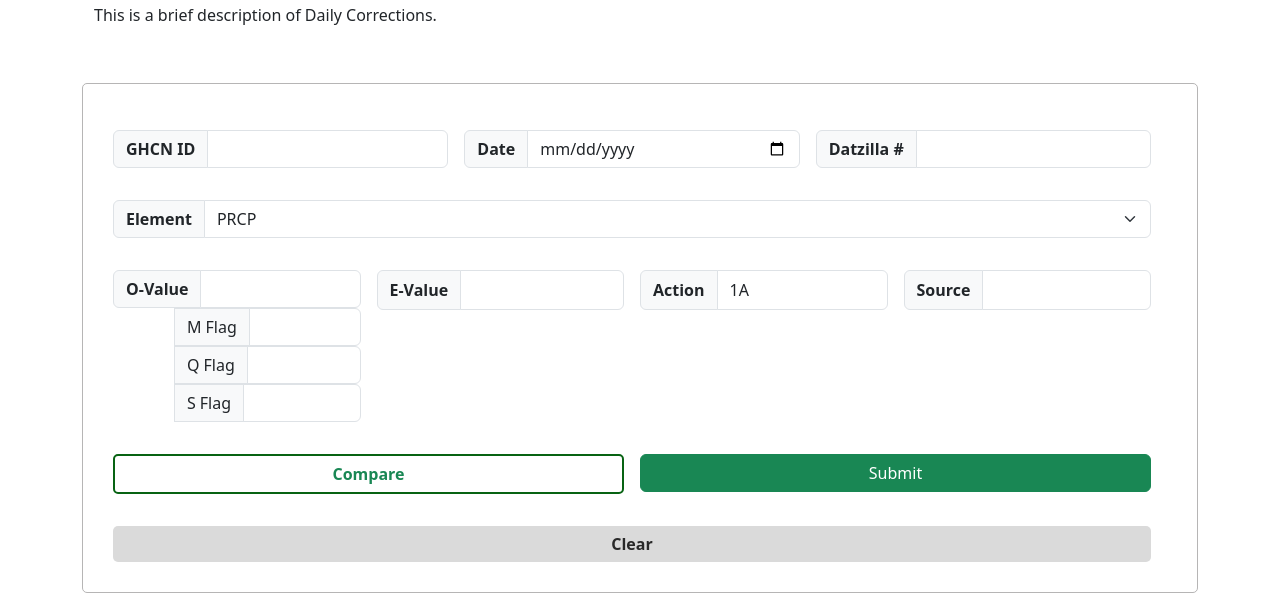
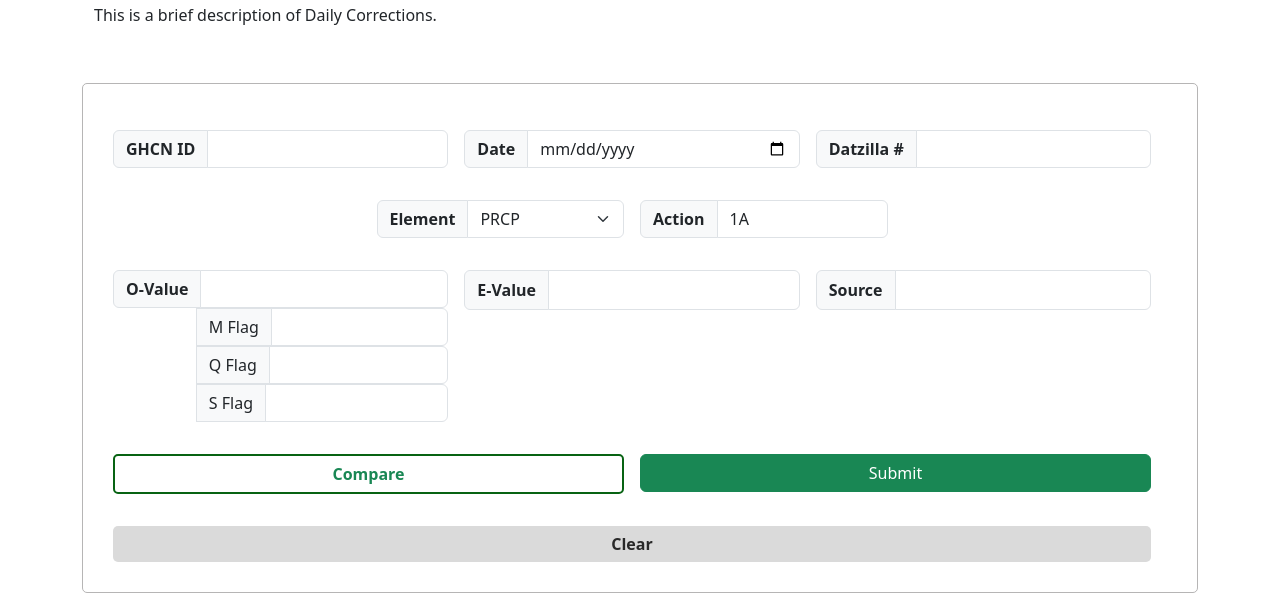
Before and after one commit to shardaedouglas/Weather, a Flask app: page /corrections/daily in a window 1280 px wide. Shown: the part 238-831 px from the top of the page. Run offline with Flask 3, Linux system fonts and the light colour scheme; some libraries are stand-ins or nearby versions.

Commit message:
Attempt at rearranging daily correction page

```diff
--- a/app/templates/corrections/forms/daily_correction_form.html
+++ b/app/templates/corrections/forms/daily_correction_form.html
@@ -29,18 +29,28 @@
                 {{daily_form.datzilla_number(class_='form-control')}}
             </div>
         </div>
-        <div class="row g-3" >
-            <div class="col input-group justify-content-start" style="flex-wrap: nowrap;">
+        <div class="row g-3 justify-content-center" >
+            <div class="col-3 justify-content-start" style="flex-wrap: nowrap;">
+                <div class="input-group">
                     <span class="input-group-text element-select" id="inputGroup-sizing-default" style="font-weight: bold">Element</span>
                     {{daily_form.element(class_='form-select element-select')}}
                 </div>
+            </div>
             <!-- Sub selection for Element -->
-            <div class="col input-group justify-content-start d-none" style="flex-wrap: nowrap;" id="sub-element-select">
+            <div class="col-4 justify-content-start d-none" style="flex-wrap: nowrap;" id="sub-element-select">
+                <div class="input-group">
                     <span class="input-group-text element-select" id="inputGroup-sizing-default" style="font-weight: bold">Sub-Element</span>
                     <div class="col sub-element-option">{{daily_form.sub_element_SN(class_='form-select element-select')}}</div>
                     <div class="col sub-element-option">{{daily_form.sub_element_SX(class_='form-select element-select')}}</div>
                     <div class="col sub-element-option">{{daily_form.sub_element_WT(class_='form-select element-select')}}</div>
                     <div class="col sub-element-option">{{daily_form.sub_element_WV(class_='form-select element-select')}}</div>
+                </div>
+            </div>
+            <div class="col-3 " style=" flex-wrap: nowrap; max-height: 40px">
+                <div class="input-group">
+                    <span class="input-group-text" id="inputGroup-sizing-default" style="font-weight: bold;">Action</span>
+                    {{daily_form.action(class_='form-control')}}
+                </div>
             </div>
 
         </div>
@@ -83,10 +93,7 @@
                 {{daily_form.e_value(class_='form-control')}}
             </div>
             <div class="w-100 d-md-none d-block"></div>
-            <div class="col input-group" style=" flex-wrap: nowrap; max-height: 40px">
-                <span class="input-group-text" id="inputGroup-sizing-default" style="font-weight: bold;">Action</span>
-                {{daily_form.action(class_='form-control')}}
-            </div>
+
             <div class="col input-group" style=" flex-wrap: nowrap; max-height: 40px">
                 <span class="input-group-text" id="inputGroup-sizing-default" style="font-weight: bold;">Source</span>
                 {{daily_form.source(class_='form-control')}}
```
Lines whose indentation alone changed are shown as unchanged.
